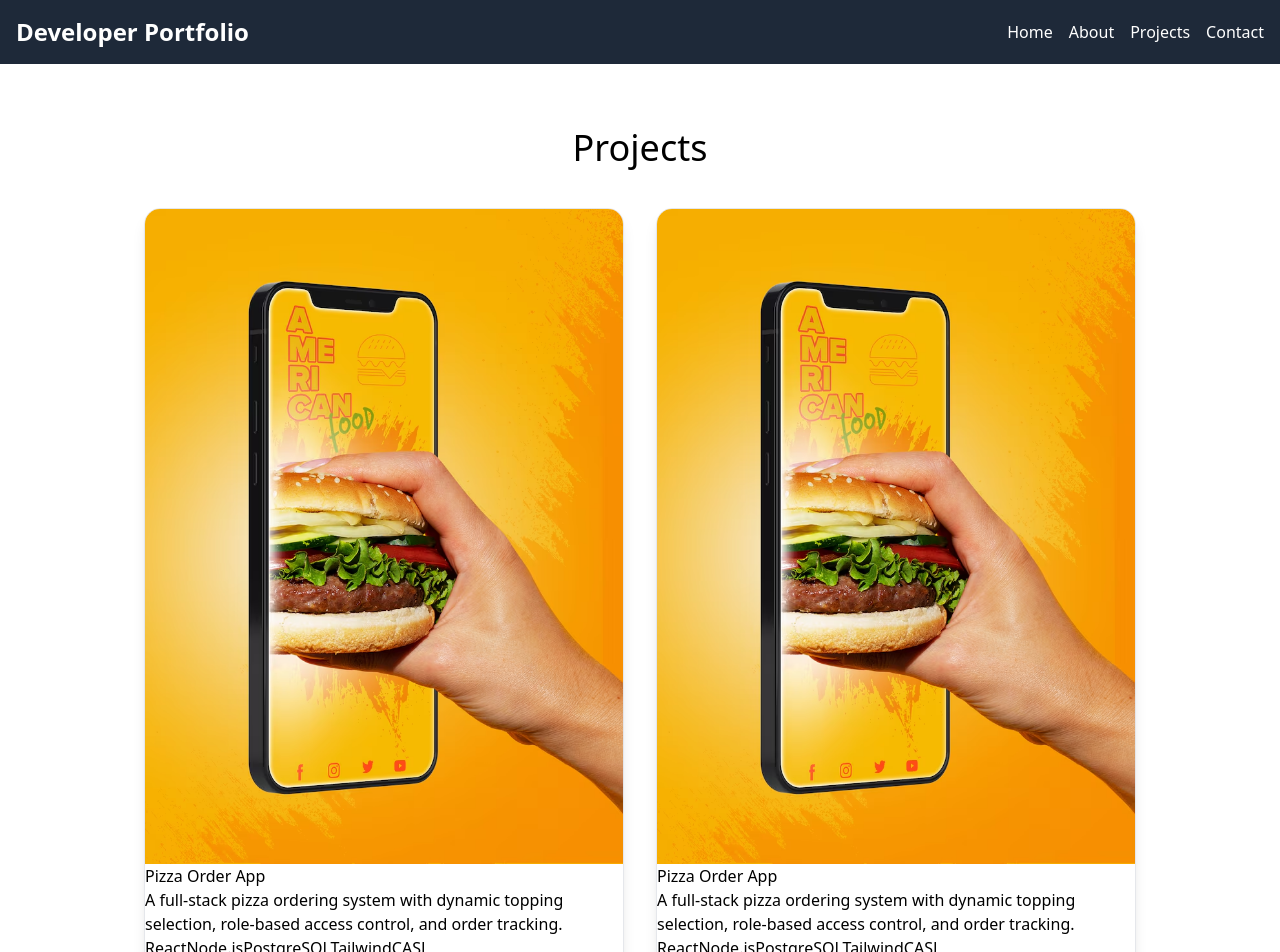
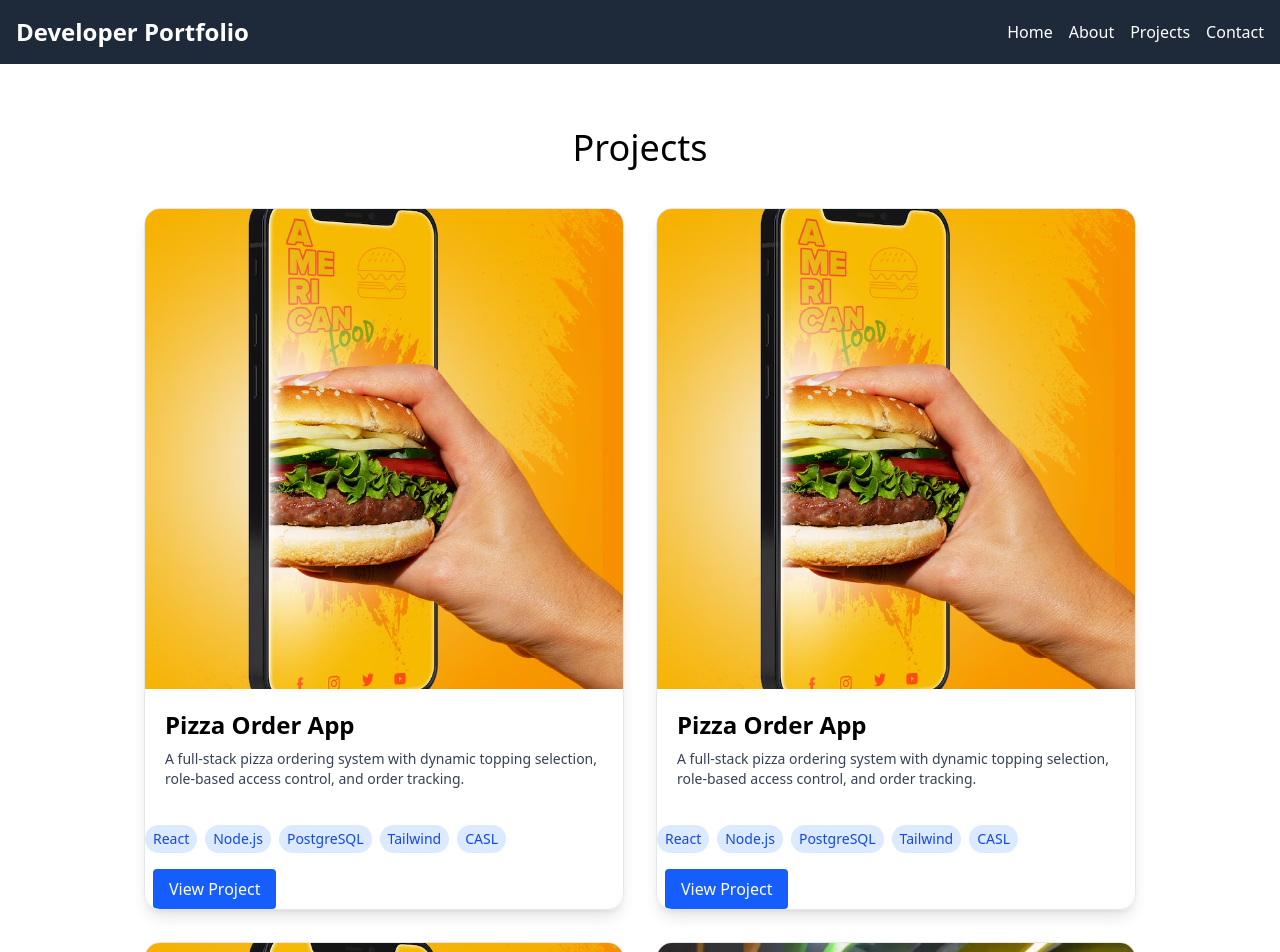
Before and after one commit to fufex3934/nextjs-dev-portifolio, a Next.js app: page /projects in a window 1280 px wide. Shown: the top 952 px of the page. Built offline with nearby package versions, Linux system fonts and the light colour scheme.

Commit message:
projects

```diff
--- a/src/app/projects/page.tsx
+++ b/src/app/projects/page.tsx
@@ -35,12 +35,13 @@ const projects = [
   },
 ];
 const Projects = () => {
-  return <section className="max-w-5xl mx-auto px-4 py-12">
+  return (
+    <section className="max-w-5xl mx-auto px-4 py-12">
       <h2 className="text-4xl font-bol mb-10 text-center">Projects</h2>
       <div className="grid md:grid-cols-2 gap-8">
-        {
-            projects.map((project,index)=>(
-                <div key={index}
+        {projects.map((project, index) => (
+          <div
+            key={index}
             className="rounded-2xl overflow-hidden shadow-lg border border-gray-200 hover:scale-[1.02] transition-transform"
           >
             <Image
@@ -48,31 +49,37 @@ const Projects = () => {
               alt={project.title}
               width={800}
               height={400}
-
+              className="w-full h-120 object-cover"
             />
-                    <div>
-                        <h3>{project.title}</h3>
-                        <p>{project.description}</p>
+            <div className="p-5">
+              <h3 className="text-2xl font-semibold mb-2">{project.title}</h3>
+              <p className="text-sm text-gray-700 mb-4">
+                {project.description}
+              </p>
             </div>
-                    <div>
-                        {
-                            project.tech.map((tech,i)=>(
-                                <span key={i}>
+            <div className="flex flex-wrap gap-2 text-sm mb-4">
+              {project.tech.map((tech, i) => (
+                <span
+                  key={i}
+                  className="bg-blue-100 text-blue-700 px-2 py-1 rounded-full"
+                >
                   {tech}
                 </span>
-                            ))
-                        }
+              ))}
             </div>
-                    <a href={project.link}
+            <a
+              href={project.link}
               target="_blank"
               rel="noopener noreferrer"
-                    >View Project</a>
+              className="inline-block bg-blue-600 hover:bg-blue-700 text-white px-4 py-2 rounded transition ml-2"
+            >
+              View Project
+            </a>
           </div>
-
-            ))
-        }
+        ))}
       </div>
-  </section>;
+    </section>
+  );
 };
 
 export default Projects;
```
Lines whose indentation alone changed are shown as unchanged.
